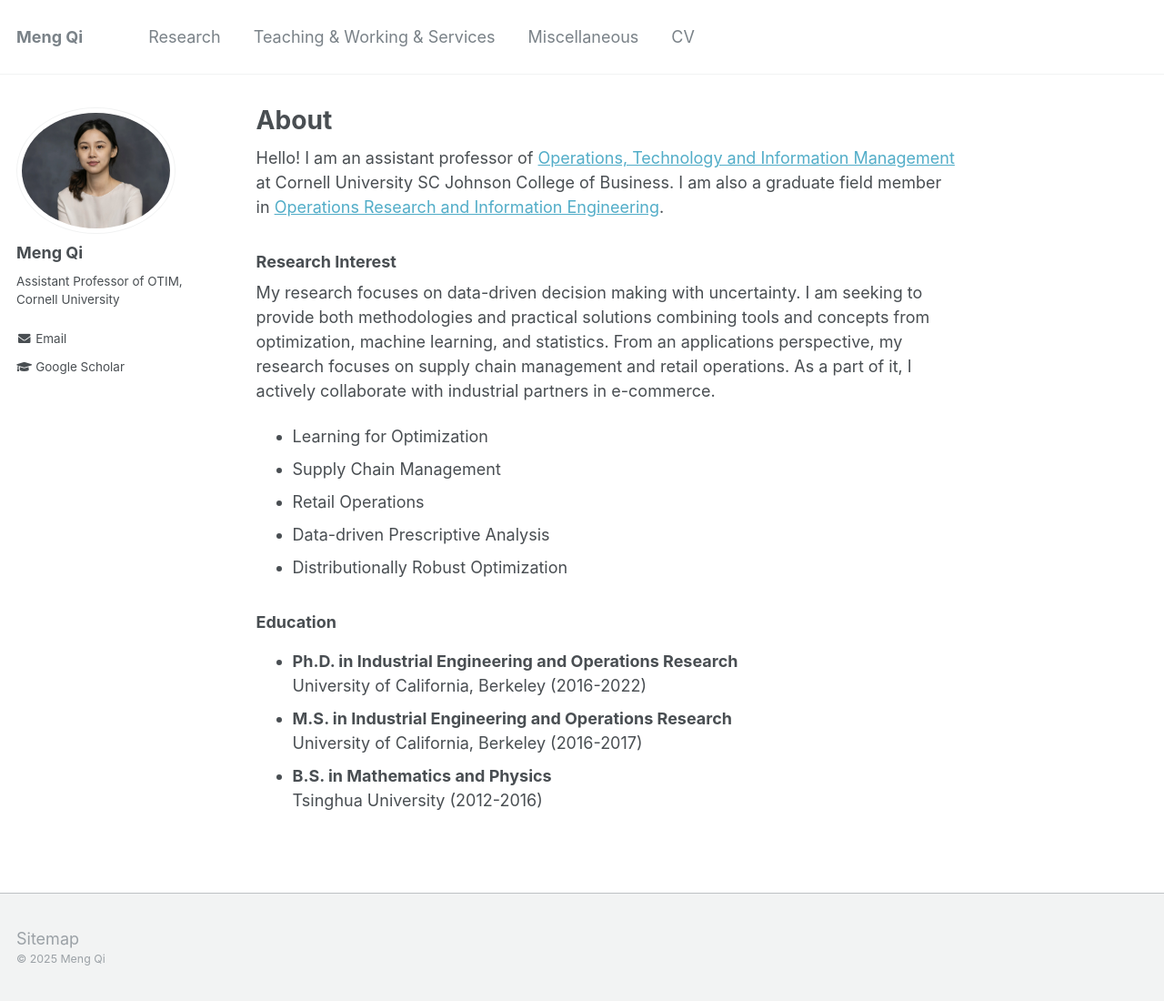
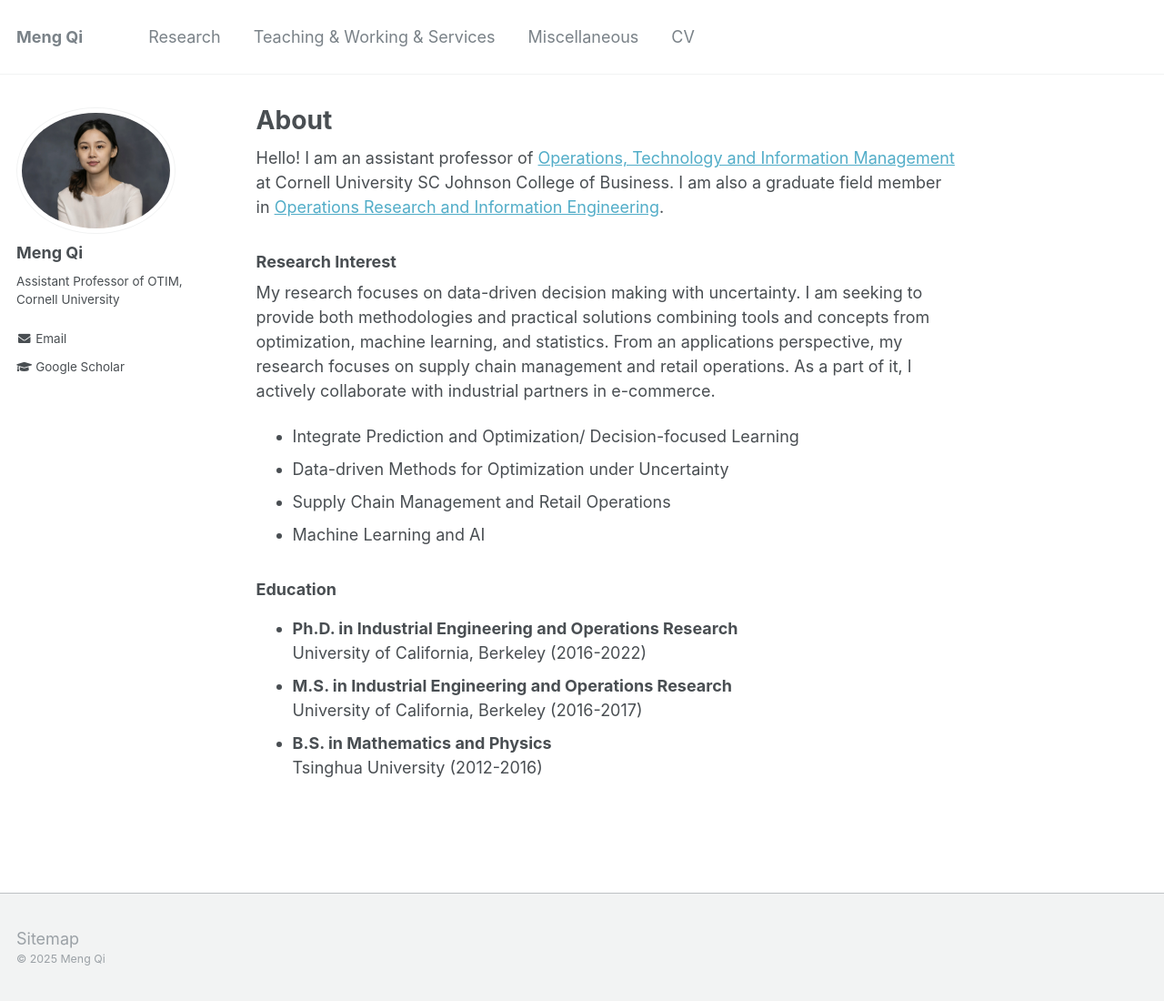
Before and after one commit to alicemengqi/site, a Jekyll site: the page built from _pages/about.md, in a window 1280 px wide and 1100 px high. Shown: the whole window at 91% size. Built offline with Jekyll 4.4.1, drawn with Linux system fonts in a browser that asks for light colours.

Commit message:
Update about.md

```diff
--- a/_pages/about.md
+++ b/_pages/about.md
@@ -13,11 +13,11 @@
 ### Research Interest
  My research focuses on data-driven decision making with uncertainty. I am seeking to provide both methodologies and practical solutions combining tools and concepts from optimization, machine learning, and statistics. From an applications perspective, my research focuses on supply chain management and retail operations. As a part of it, I actively collaborate with industrial partners in e-commerce.
 
-* Learning for Optimization
-* Supply Chain Management
-* Retail Operations
-* Data-driven Prescriptive Analysis
-* Distributionally Robust Optimization
+* Integrate Prediction and Optimization/ Decision-focused Learning
+* Data-driven Methods for Optimization under Uncertainty
+* Supply Chain Management and Retail Operations
+* Machine Learning and AI
+
 
 ### Education
 
```
